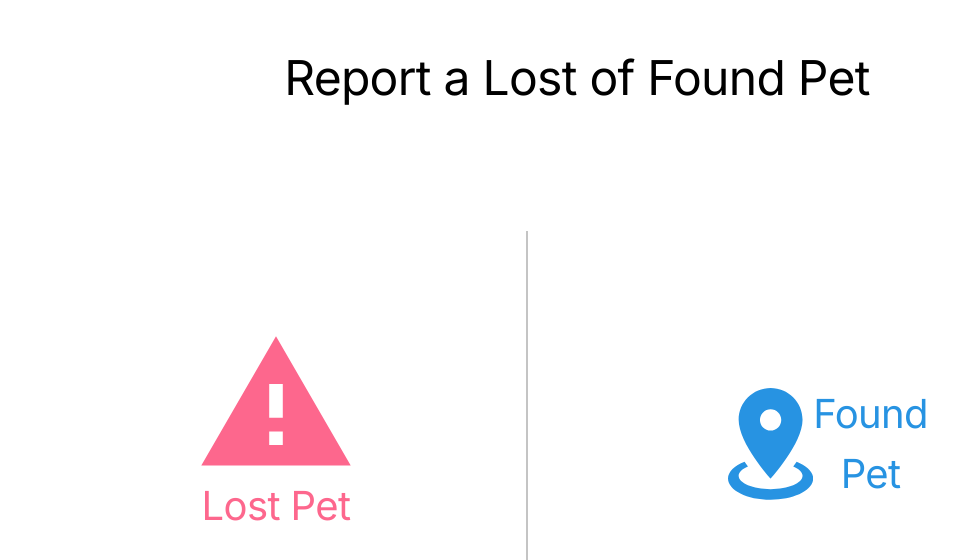
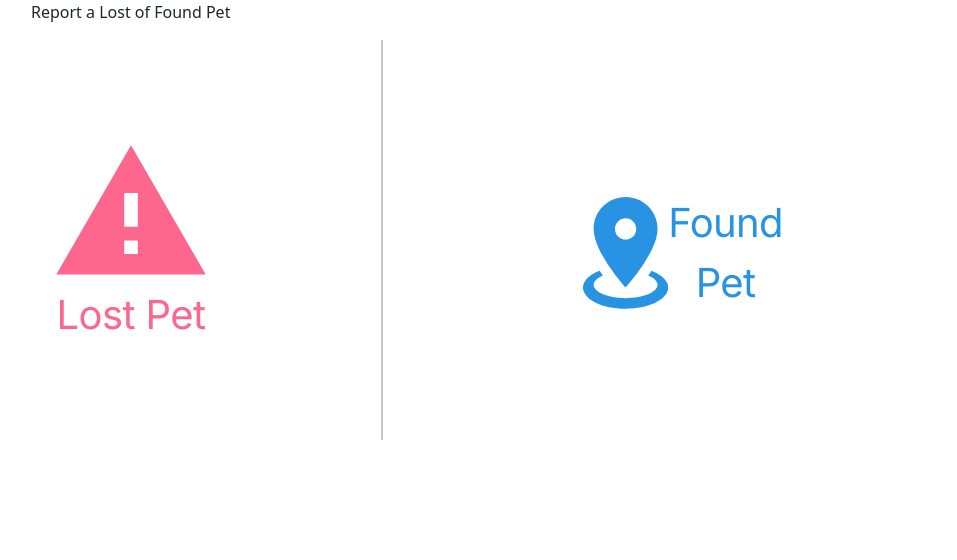
Before and after one commit to Code-the-Dream-School/cc-prac-team1-front, a React (Create React App) app: page /selectlostorfound in a window 1280 px wide. Shown: the top 560 px of the page, without its empty margins (63-1020 px from the left). Built offline with nearby package versions, Linux system fonts and the light colour scheme.

Commit message:
changes made to merge

```diff
--- a/src/components/pages/AddFoundPet.js
+++ b/src/components/pages/AddFoundPet.js
@@ -5,7 +5,7 @@ import { useState } from "react";
 
 const AddFoundPet = () => {
   const initialValues = {
-    image: null,
+    image: "",
     petName: "",
     animalType: "",
     breed: "",
--- a/src/components/pages/AddLostPet.js
+++ b/src/components/pages/AddLostPet.js
@@ -5,7 +5,7 @@ import { useState } from "react";
 
 const AddLostPet = () => {
   const initialValues = {
-    image: null,
+    image: "",
     petName: "",
     animalType: "",
     breed: "",
--- a/src/components/pages/css/LostOrFoundChoice.css
+++ b/src/components/pages/css/LostOrFoundChoice.css
@@ -1,7 +1,7 @@
 @import url('https://fonts.googleapis.com/css2?family=Inter&display=swap');
 
 
-.container {
+.ostorfound-container {
 display: inline-flex;
     padding: 21px 0px 196px 0px;
     flex-direction: column;
```
